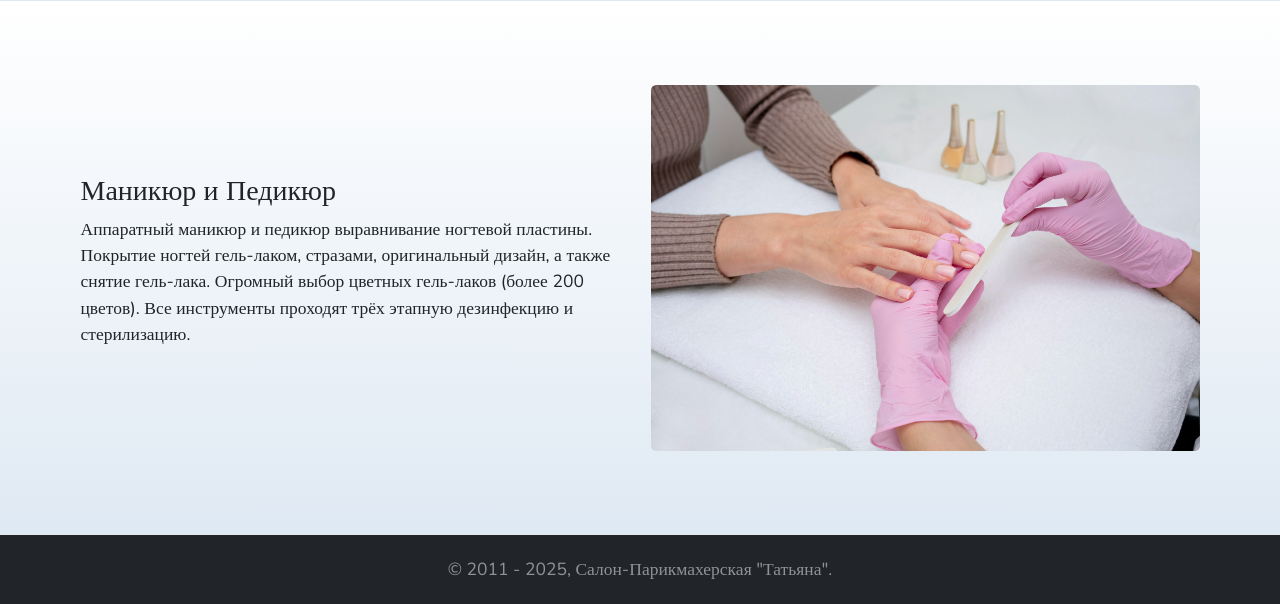
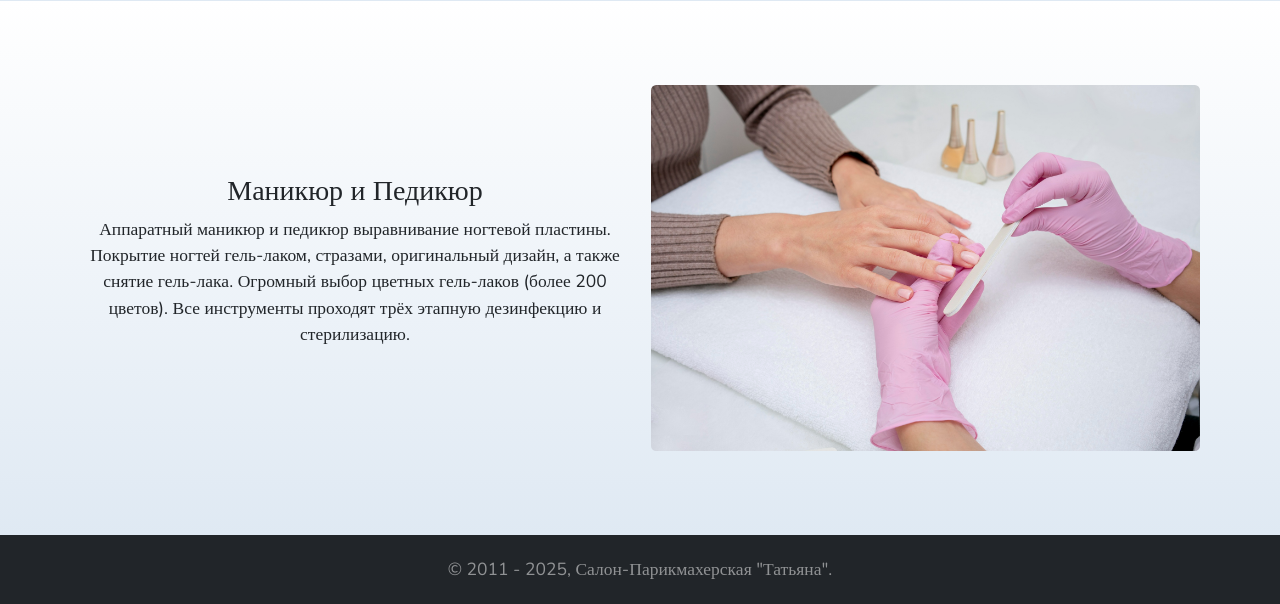
Before and after one commit to TasmanianCat/BeautySalon, a PHP site: page /services.php in a window 1280 px wide. Shown: the part 1601-2205 px from the top of the page. Run offline with PHP 8.4, Linux system fonts and the light colour scheme.

Commit message:
Improved alignment in sections on the services page.

```diff
--- a/services.php
+++ b/services.php
@@ -66,8 +66,8 @@
         <div class="main-content-description d-block py-2">
           <div class="d-flex align-items-center flex-wrap gap-4 py-3">
             <div class="flex-grow-1 col-lg-2">
-              <h2>Подготовительные процедуры</h2>
-              <p>Мытье головы необходимо перед окрашиванием волос. Процедура выполняется с наклоном головы назад в парикмахерской мойке с удобным креслом. Раковина мойки имеет выемку, дающую возможность клиенту плотно прижать к ней шею и таким образом защитить одежду от протекания.</p>
+              <h2 class="text-center">Подготовительные процедуры</h2>
+              <p class="text-center">Мытье головы необходимо перед окрашиванием волос. Процедура выполняется с наклоном головы назад в парикмахерской мойке с удобным креслом. Раковина мойки имеет выемку, дающую возможность клиенту плотно прижать к ней шею и таким образом защитить одежду от протекания.</p>
             </div>
             <div class="flex-grow-1 col-lg-2 rounded">
               <img class="container-fluid d-block mx-auto p-0 rounded" src="./assets/img/services/hair-whashing.jpg" alt="Hair washing">
@@ -82,8 +82,8 @@
         <div class="main-content-description d-block py-2">
           <div class="d-flex align-items-center flex-wrap flex-lg-row-reverse gap-4 py-3">
             <div class="flex-grow-1 col-lg-2">
-              <h2>Завивка и Укладка</h2>
-              <p>Долговременная завивка волос, держится до полугода, локоны, кудри или эффект "пляжной волны". Добавляет объём вашим волосам, романтичности и стиля в образ, не требует сложного ухода, не повреждает волос. В работе используются препараты последнего поколения, современные техники и методики - всегда превосходный результат.</p>
+              <h2 class="text-center">Завивка и Укладка</h2>
+              <p class="text-center">Долговременная завивка волос, держится до полугода, локоны, кудри или эффект "пляжной волны". Добавляет объём вашим волосам, романтичности и стиля в образ, не требует сложного ухода, не повреждает волос. В работе используются препараты последнего поколения, современные техники и методики - всегда превосходный результат.</p>
             </div>
             <div class="flex-grow-1 col-lg-2 rounded">
               <img class="container-fluid d-block mx-auto p-0 rounded" src="./assets/img/services/hair-curling-styling.jpg" alt="Hair curling styling">
@@ -98,8 +98,8 @@
         <div class="main-content-description d-block py-2">
           <div class="d-flex align-items-center flex-wrap gap-4 py-3">
             <div class="flex-grow-1 col-lg-2">
-              <h2>Маникюр и Педикюр</h2>
-              <p>Аппаратный маникюр и педикюр выравнивание ногтевой пластины. Покрытие ногтей гель-лаком, стразами, оригинальный дизайн, а также снятие гель-лака. Огромный выбор цветных гель-лаков (более 200 цветов). Все инструменты проходят трёх этапную дезинфекцию и стерилизацию.</p>
+              <h2 class="text-center">Маникюр и Педикюр</h2>
+              <p class="text-center">Аппаратный маникюр и педикюр выравнивание ногтевой пластины. Покрытие ногтей гель-лаком, стразами, оригинальный дизайн, а также снятие гель-лака. Огромный выбор цветных гель-лаков (более 200 цветов). Все инструменты проходят трёх этапную дезинфекцию и стерилизацию.</p>
             </div>
             <div class="flex-grow-1 col-lg-2 rounded">
               <img class="container-fluid d-block mx-auto p-0 rounded" src="./assets/img/services/manicure-pedicure.jpg" alt="Hair curling styling">
```
